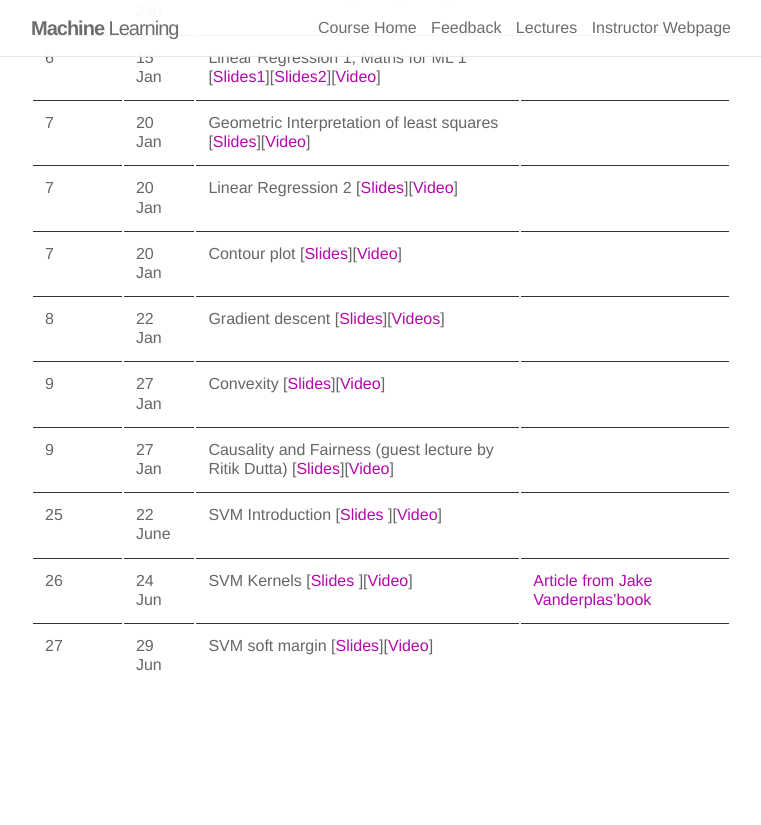
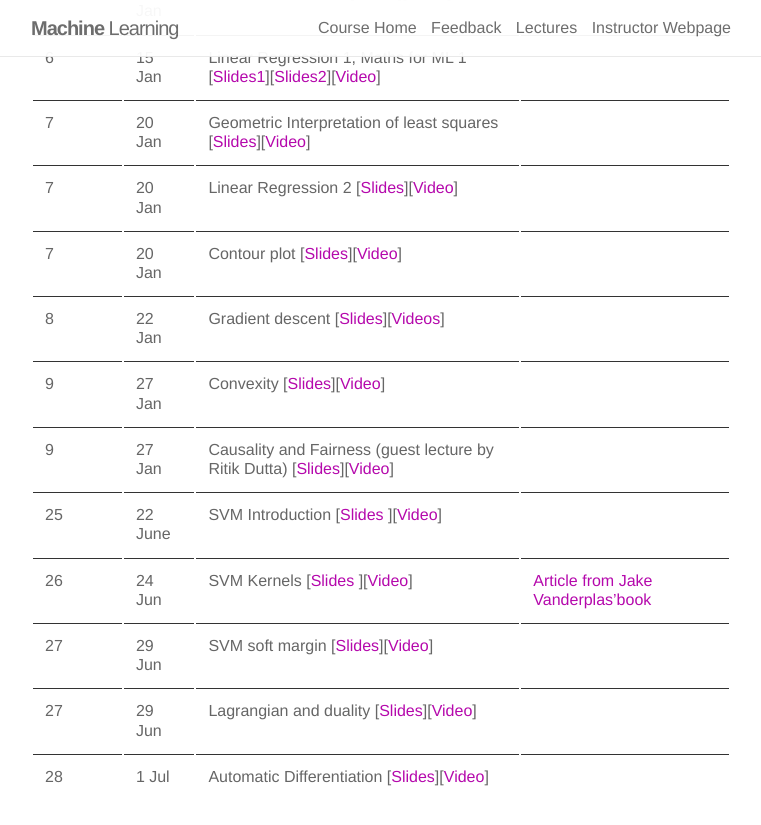
Before and after one commit to helen-research/ml2020, a Jekyll site: the page built from _pages/lectures.md, in a window 1280 px wide and 900 px high, scrolled down 555 px. Shown: the top 825 px of the window, without its empty margins (259-1020 px from the left). Built offline with Jekyll 4.4.1, drawn with Linux system fonts in a browser that asks for light colours; nearby versions of some CDN libraries; before the commit the page ends 1343 px from its top, so only the background shows below that.

Commit message:
added new

```diff
--- a/_pages/lectures.md
+++ b/_pages/lectures.md
@@ -23,3 +23,5 @@ description: "Education is what remains after one has forgotten what one has lea
 |25|22 June| SVM Introduction [[Slides ](../lectures/25-svm-intro.pdf)][[Video](https://www.youtube.com/watch?v=SxlM9Fpfk2Y&list=PLftoLyLEwECCQjh7OTmrteMveaomqpVF0&index=47&t=3506s)]
 |26|24 Jun| SVM Kernels [[Slides ](../lectures/26-svm-kernel.pdf)][[Video](https://www.youtube.com/watch?v=MhjxDACIVWM&list=PLftoLyLEwECCQjh7OTmrteMveaomqpVF0&index=48&t=11s)]| [Article from Jake Vanderplas'book](https://jakevdp.github.io/PythonDataScienceHandbook/05.07-support-vector-machines.html)|
 |27|29 Jun|SVM soft margin [[Slides](../lectures/27-svm-soft-margin.pdf)][[Video](https://www.youtube.com/watch?v=yY6-LUerLcs&list=PLftoLyLEwECCQjh7OTmrteMveaomqpVF0&index=49&t=3s)]
+|27|29 Jun| Lagrangian and duality [[Slides](../lectures/27-lagrangian-revised.pdf)][[Video](https://www.youtube.com/watch?v=Gr1o97QI1PI)]|
+|28|1 Jul| Automatic Differentiation [[Slides](../lectures/28-backprop.pdf)][[Video](https://www.youtube.com/watch?v=CHCO1q2updI)]|
```
Also changed, not shown: 2 other files.
